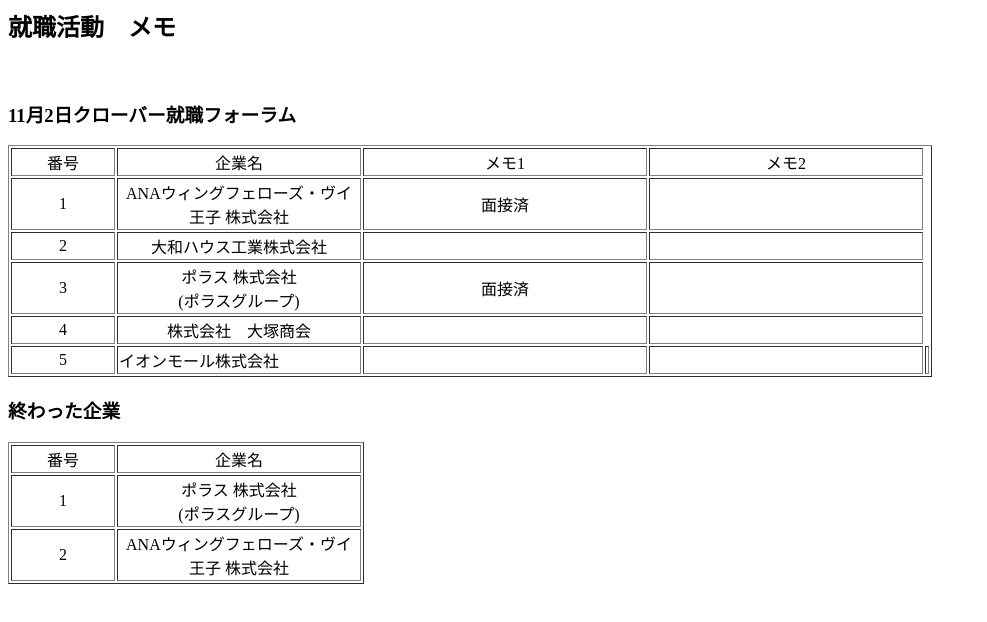
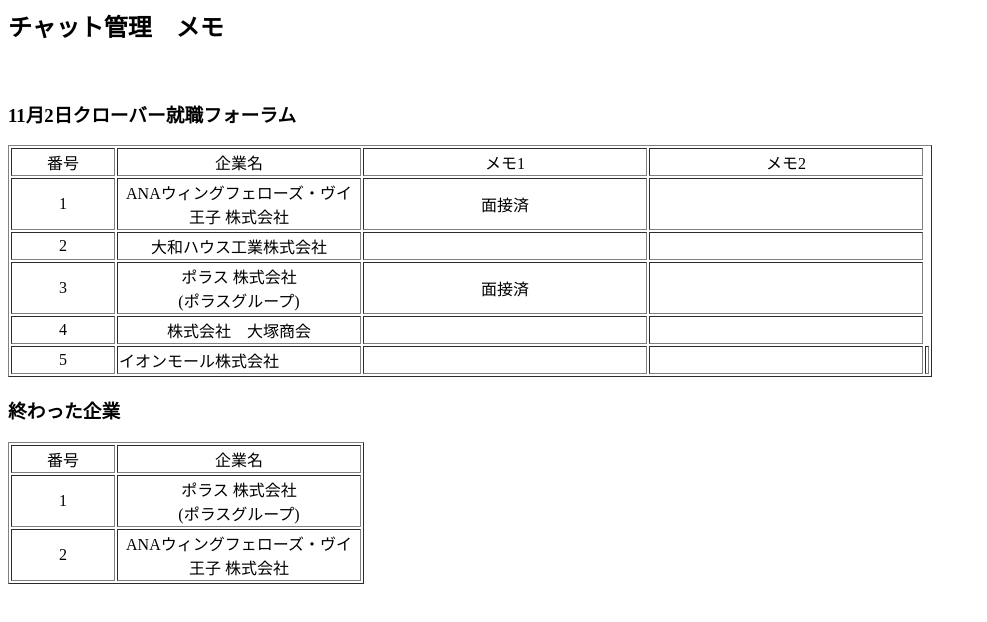
Before and after one commit to miki0113/Chat-Management, a plain HTML site: page index.html in a window 1280 px wide. Shown: the whole page, without its empty margins (0-987 px from the left). Drawn offline with Linux system fonts and the light colour scheme.

Commit message:
index.html を更新

```diff
--- a/index.html
+++ b/index.html
@@ -2,10 +2,10 @@
 <head>
 <meta charset="utf-8">
 <meta name="viewport" content="width=device-width, initial-scale=1.0">
-<title>就職活動メモ</title>
+<title>チャット管理 メモ</title>
 </head>
 <body>
-<h2>就職活動　メモ</h2>
+<h2>チャット管理　メモ</h2>
 <br>
 <h3>11月2日クローバー就職フォーラム</h3>
 <table>
```
